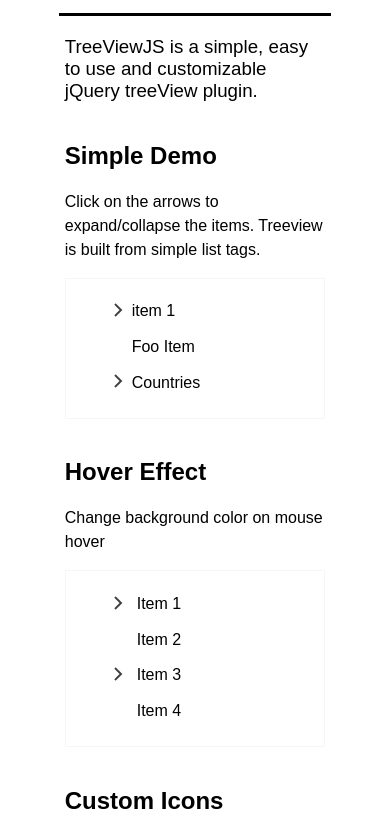
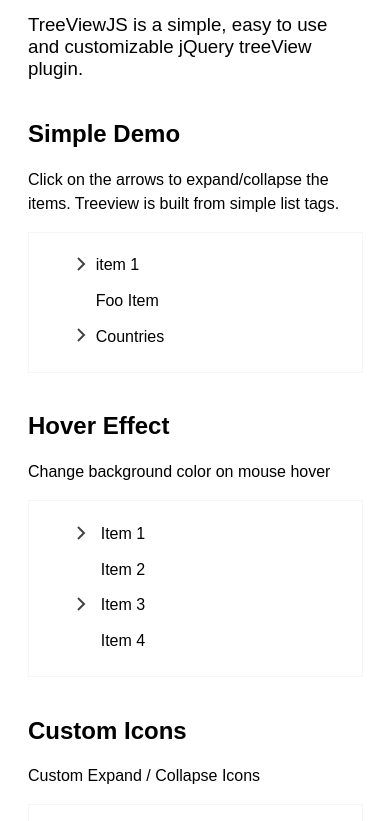
Before and after one commit to samarsault/TreeViewJS, a plain HTML site: page index.html in a window 390 px wide. Shown: the part 104-925 px from the top of the page. Drawn offline with nearby package versions, Linux system fonts and the light colour scheme.

Commit message:
Responsive styling

```diff
--- a/css/styles.css
+++ b/css/styles.css
@@ -108,3 +108,10 @@
 .side-container .content div {
 	display: none;
 }
+
+/* responsive styling */
+@media (max-width: 767px) {
+	.page {
+		width: 95%;
+	}
+}
```
